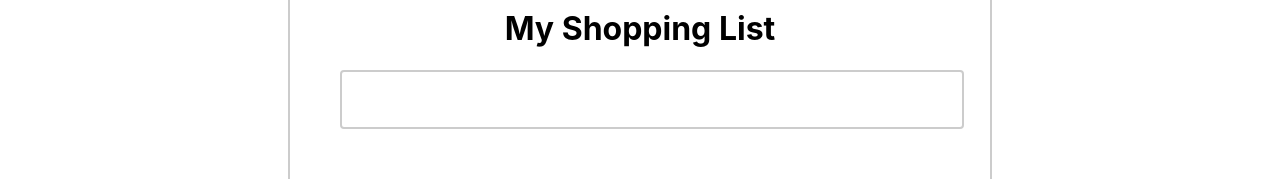
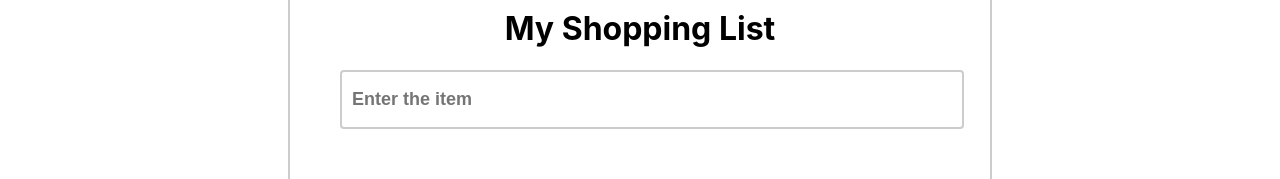
Before and after one commit to anchalarora/low-level-design-react-pocs, a React (Create React App) app: page /auto-suggestion in a window 1280 px wide. Shown: the part 186-365 px from the top of the page. Built offline with nearby package versions, Linux system fonts and the light colour scheme.

Commit message:
AutoSuggestio input field updated

```diff
--- a/src/components/auto-suggestion/AutoSuggestion.js
+++ b/src/components/auto-suggestion/AutoSuggestion.js
@@ -147,6 +147,7 @@ const AutoSuggestion = () => {
         <input
           className="input-box"
           value={food}
+          placeholder="Enter the item"
           onChange={handleInputChange}
         />
       </div>
```
